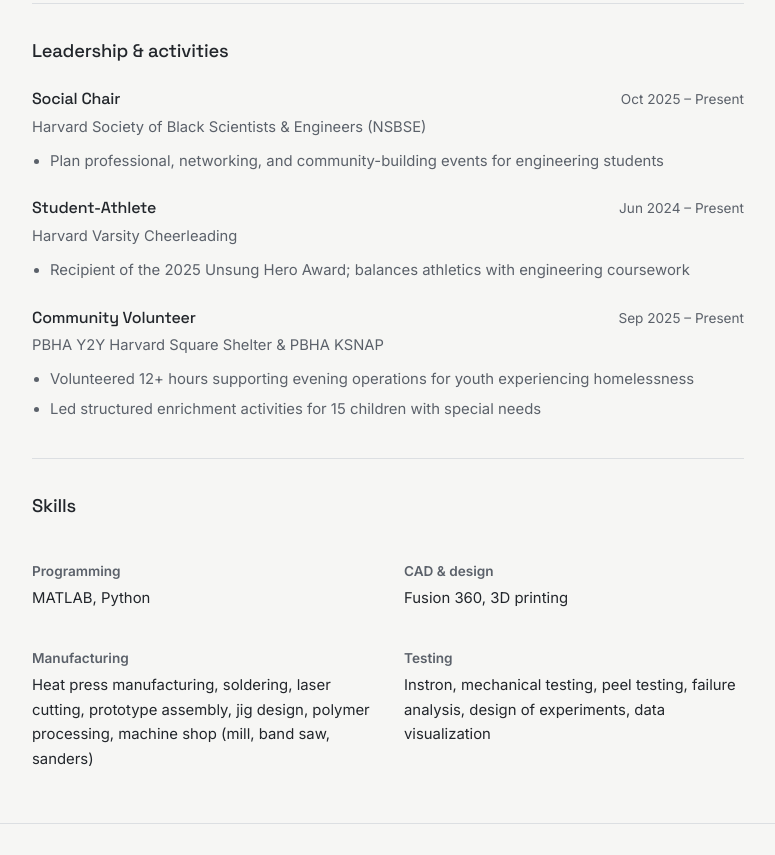
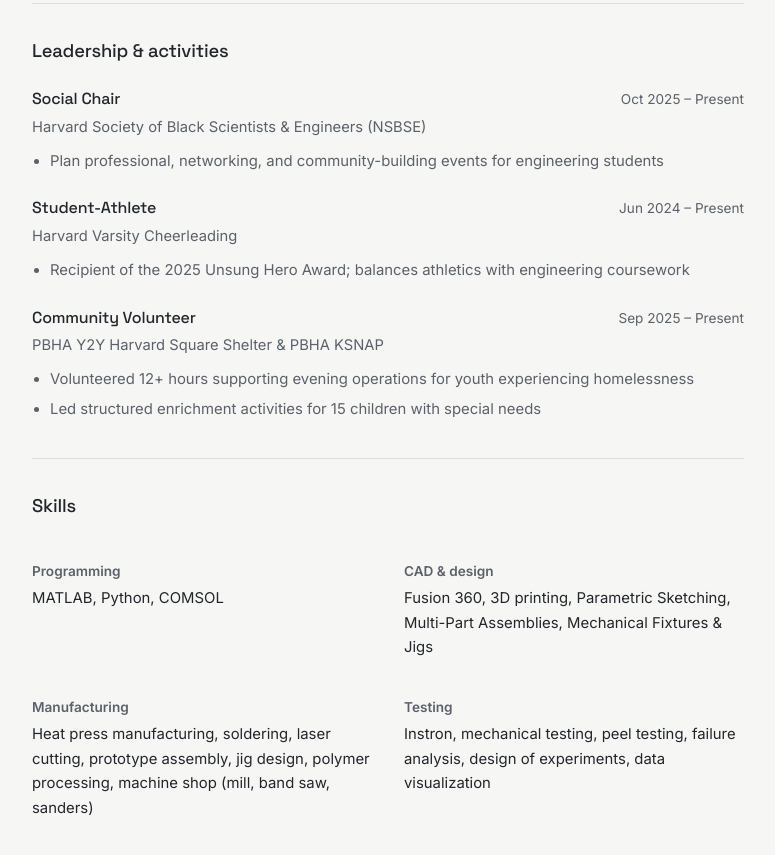
Before and after one commit to tiyanamattox12-coder/Tmattoxportfolio, a plain HTML site: page resume.html in a window 1280 px wide. Shown: the part 984-1839 px from the top of the page, without its empty margins (252-1027 px from the left). Drawn offline with Linux system fonts and the light colour scheme.

Commit message:
Enhance coursework and skills in resume
Updated relevant coursework and skills sections to include additional tools and techniques.

```diff
--- a/resume.html
+++ b/resume.html
@@ -108,7 +108,7 @@
         </div>
         <div class="entry-date">Expected May 2028</div>
       </div>
-      <ul><li>Relevant coursework: Mechanics; MATLAB (EMG signals and respiratory analysis); Computational Thinking (Python)</li></ul>
+      <ul><li>Relevant coursework: Mechanics; MATLAB (EMG signals and respiratory analysis); Computational Thinking (Python), COMSOL Multiphysics</li></ul>
     </div>
   </section>
 
@@ -165,8 +165,8 @@
   <section>
     <h2>Skills</h2>
     <div class="skills-grid">
-      <div class="skill-group"><h4>Programming</h4><div>MATLAB, Python</div></div>
-      <div class="skill-group"><h4>CAD &amp; design</h4><div>Fusion 360, 3D printing</div></div>
+      <div class="skill-group"><h4>Programming</h4><div>MATLAB, Python, COMSOL</div></div>
+      <div class="skill-group"><h4>CAD &amp; design</h4><div>Fusion 360, 3D printing, Parametric Sketching, Multi-Part Assemblies, Mechanical Fixtures & Jigs</div></div>
       <div class="skill-group"><h4>Manufacturing</h4><div>Heat press manufacturing, soldering, laser cutting, prototype assembly, jig design, polymer processing, machine shop (mill, band saw, sanders)</div></div>
       <div class="skill-group"><h4>Testing</h4><div>Instron, mechanical testing, peel testing, failure analysis, design of experiments, data visualization</div></div>
     </div>
```
